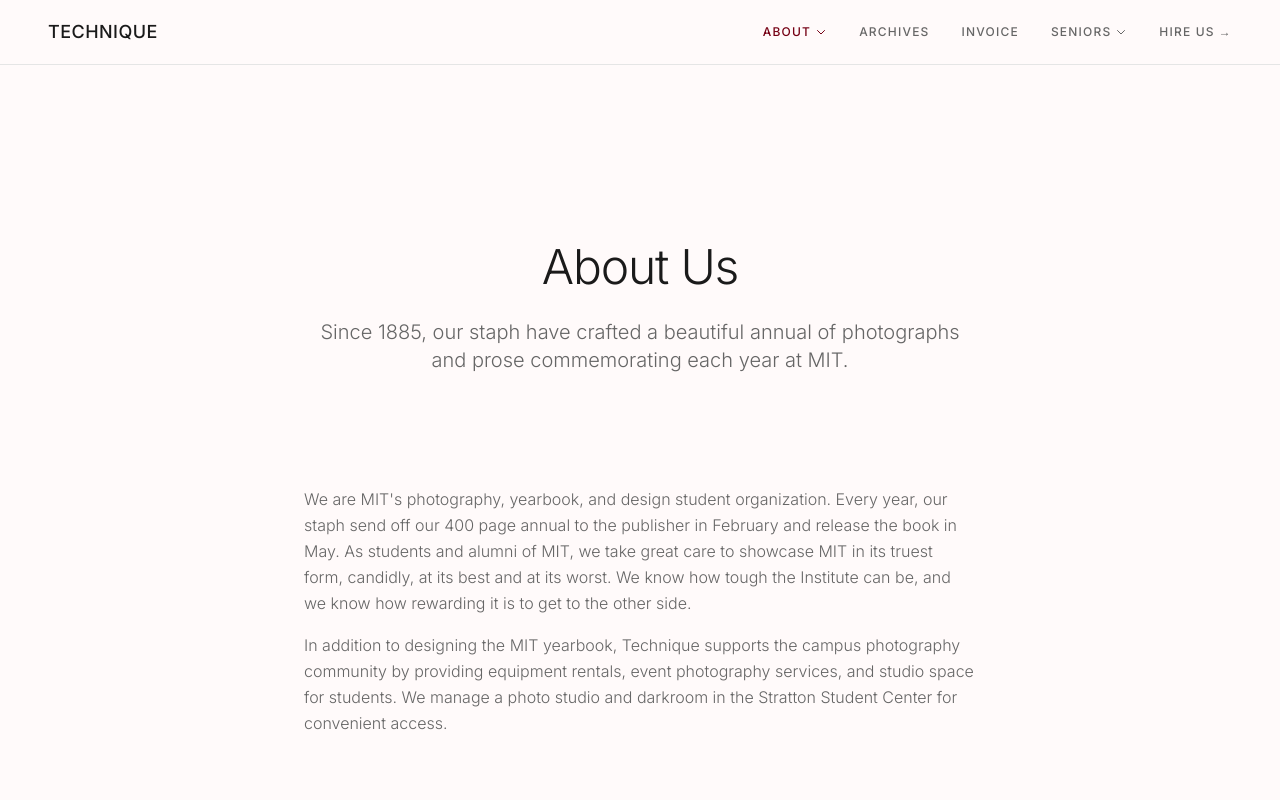
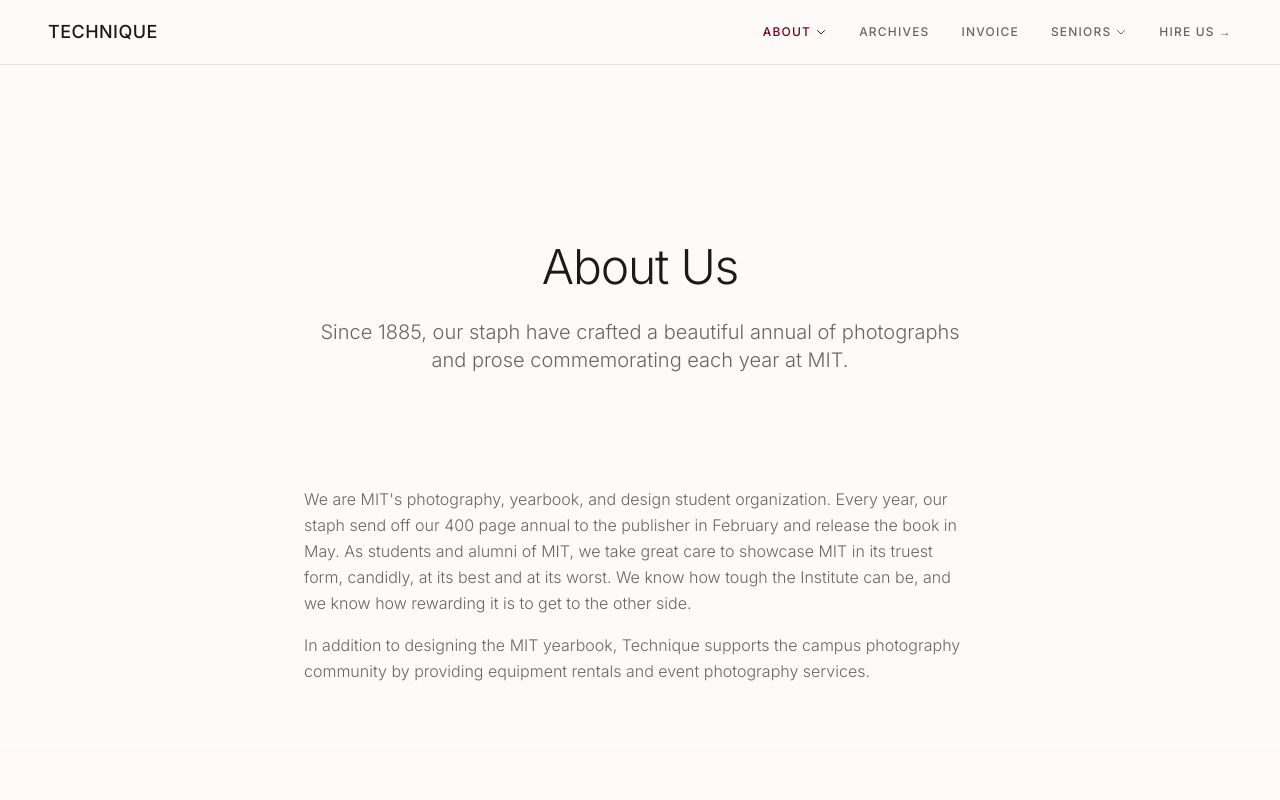
Before and after one commit to MIT-Technique/Technique-Website, a Next.js app: page /about in a window 1280 px wide. Shown: the top 800 px of the page. Built offline with nearby package versions, Linux system fonts and the light colour scheme.

Commit message:
making small change

```diff
--- a/src/app/about/page.jsx
+++ b/src/app/about/page.jsx
@@ -28,10 +28,8 @@ function AboutPage() {
           </p>
           <p>
             In addition to designing the MIT yearbook, Technique supports the
-            campus photography community by providing equipment rentals, event
-            photography services, and studio space for students. We manage a
-            photo studio and darkroom in the Stratton Student Center for
-            convenient access.
+            campus photography community by providing equipment rentals and
+            event photography services.
           </p>
         </section>
 
```
